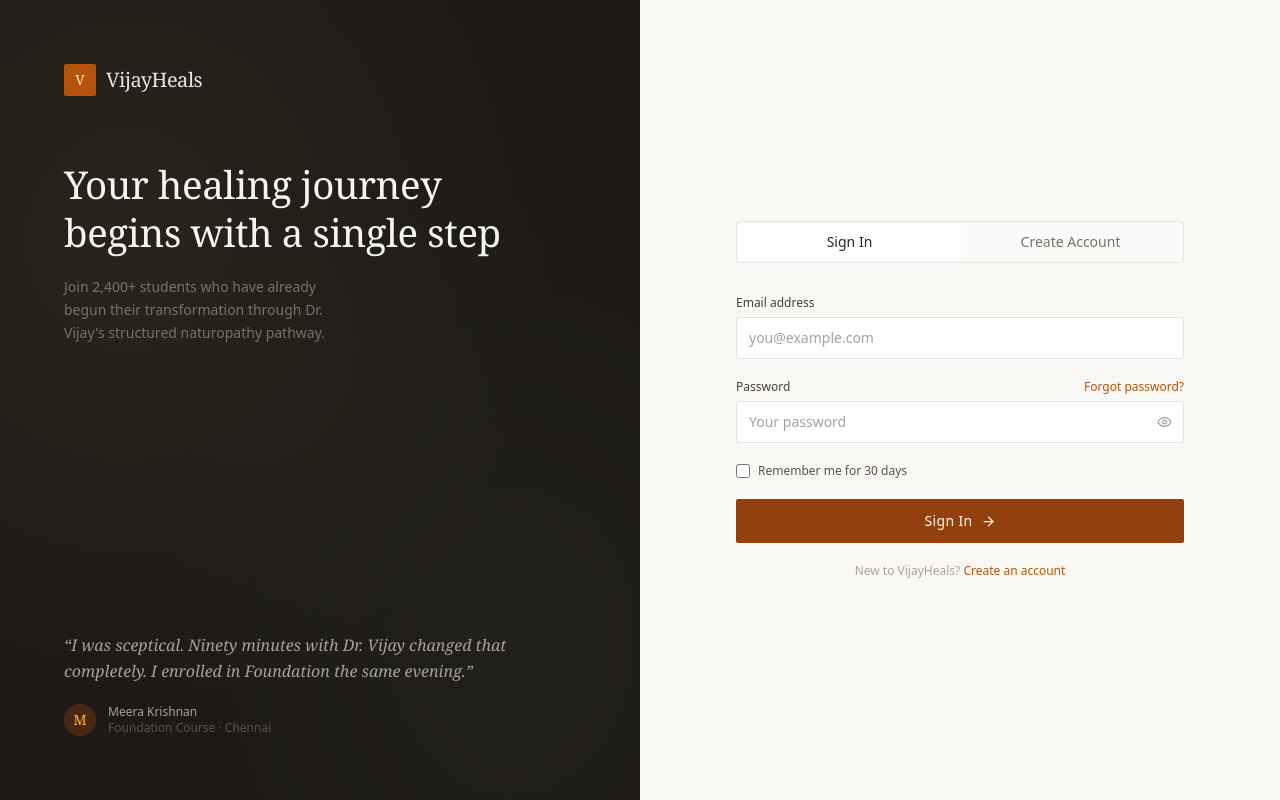
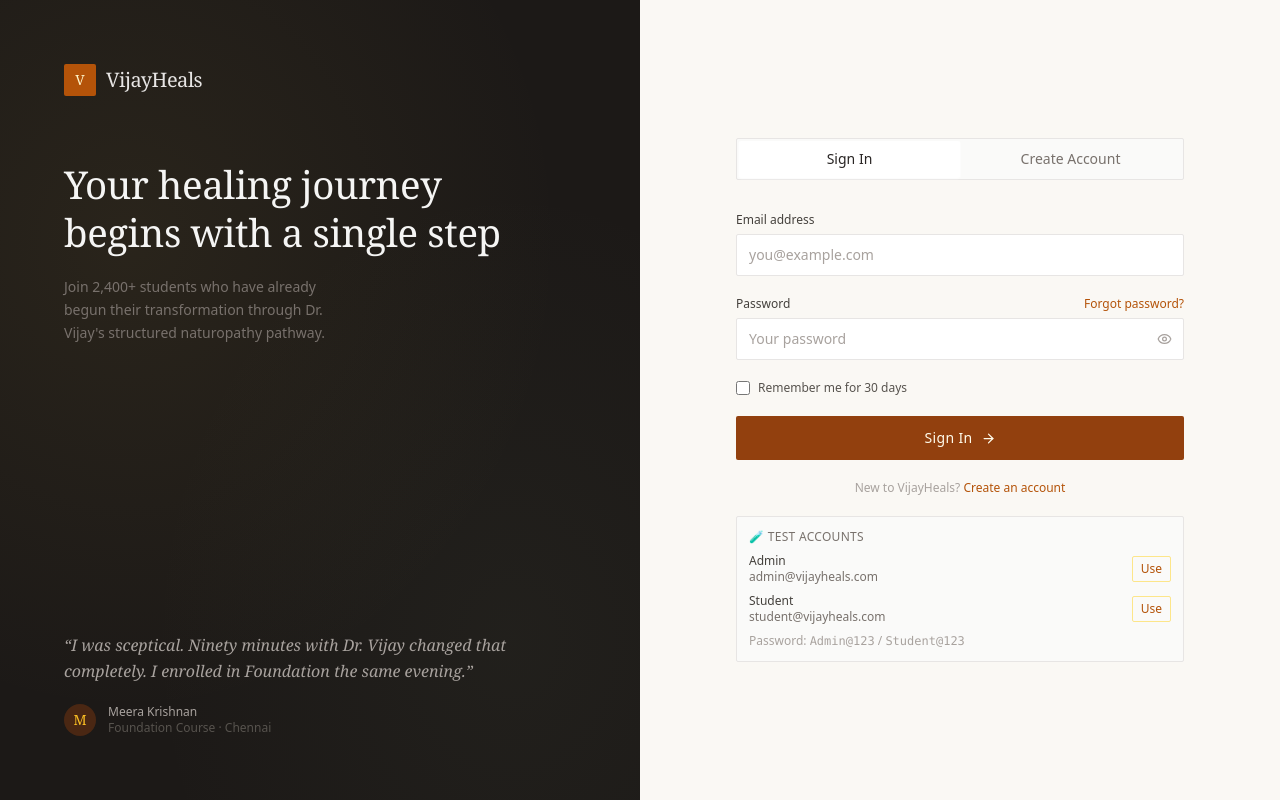
Before and after one commit to Ethyreo/Antaraatma, a Next.js app: page /sign-up-login in a window 1280 px wide. Built offline with nearby package versions, Linux system fonts and the light colour scheme.

Commit message:
Local Commit: 2026-04-10T13:38:52.790Z - Added a "🧪 Test Accounts" panel at the bottom of the Sign In form showing Admin (`admin@vijayheals.com`) and Student (`student@vijayheals.com`) credentials, each with a "Use" button that auto-fills the email and password fields for quick testing

```diff
--- a/src/app/sign-up-login/components/AuthForm.tsx
+++ b/src/app/sign-up-login/components/AuthForm.tsx
@@ -182,6 +182,46 @@
               Create an account
             </button>
           </p>
+
+          {/* Testing Accounts */}
+          <div className="mt-6 p-3 bg-stone-50 border border-stone-200 rounded-sm">
+            <p className="text-xs font-sans font-medium text-stone-500 mb-2 uppercase tracking-wide">🧪 Test Accounts</p>
+            <div className="space-y-2">
+              <div className="flex items-center justify-between">
+                <div>
+                  <p className="text-xs font-sans font-medium text-stone-700">Admin</p>
+                  <p className="text-xs font-sans text-stone-500">admin@vijayheals.com</p>
+                </div>
+                <button
+                  type="button"
+                  onClick={() => {
+                    loginForm.setValue('email', 'admin@vijayheals.com');
+                    loginForm.setValue('password', 'Admin@123');
+                  }}
+                  className="text-xs font-sans text-amber-700 hover:text-amber-800 border border-amber-200 hover:border-amber-300 px-2 py-1 rounded-sm transition-colors"
+                >
+                  Use
+                </button>
+              </div>
+              <div className="flex items-center justify-between">
+                <div>
+                  <p className="text-xs font-sans font-medium text-stone-700">Student</p>
+                  <p className="text-xs font-sans text-stone-500">student@vijayheals.com</p>
+                </div>
+                <button
+                  type="button"
+                  onClick={() => {
+                    loginForm.setValue('email', 'student@vijayheals.com');
+                    loginForm.setValue('password', 'Student@123');
+                  }}
+                  className="text-xs font-sans text-amber-700 hover:text-amber-800 border border-amber-200 hover:border-amber-300 px-2 py-1 rounded-sm transition-colors"
+                >
+                  Use
+                </button>
+              </div>
+            </div>
+            <p className="text-xs font-sans text-stone-400 mt-2">Password: <span className="font-mono">Admin@123</span> / <span className="font-mono">Student@123</span></p>
+          </div>
         </form>
       )}
 
```
